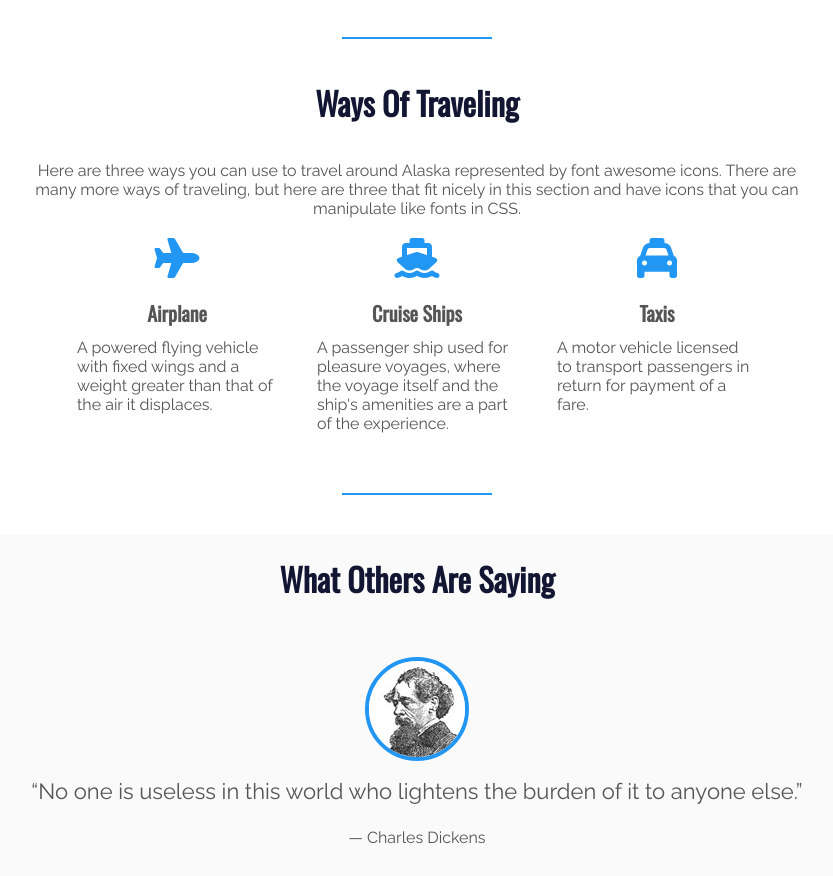
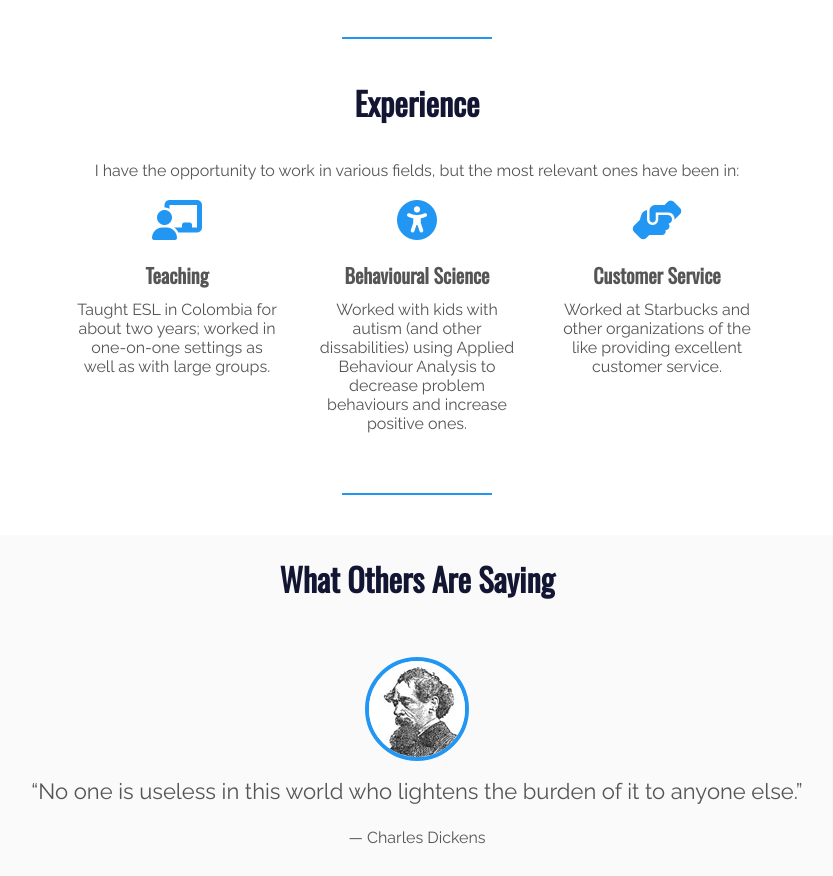
Before and after one commit to OneHoax/galflery_portfolio, a plain HTML site: page index.html in a window 1280 px wide. Shown: the part 2108-2984 px from the top of the page, without its empty margins (223-1056 px from the left). Drawn offline with nearby package versions, Linux system fonts and the light colour scheme.

Commit message:
Fixed experience section

```diff
--- a/index.html
+++ b/index.html
@@ -85,33 +85,33 @@
     <!-- ***************************** -->
 
     <div id="getting-around">
-        <h3 class="title">Ways of Traveling</h3>
+        <h3 class="title">Experience</h3>
         <p>
-            Here are three ways you can use to travel around Alaska represented by font awesome icons. There are many
-            more ways of traveling, but here are three that fit nicely in this section and have icons that you can
-            manipulate like fonts in CSS.
+            I have the opportunity to work in various fields, but the most relevant ones have been in:
         </p>
         <ul class="grid">
             <li>
-                <i class="fas fa-plane ico"></i>
-                <h4>Airplane</h4>
+                <i class="fas fa-chalkboard-teacher ico"></i>
+                <h4>Teaching</h4>
                 <p>
-                    A powered flying vehicle with fixed wings and a weight greater than that of the air it displaces.
+                    Taught ESL in Colombia for about two years; worked in one-on-one settings as well as
+                    with large groups.
                 </p>
             </li>
             <li>
-                <i class="fas fa-ship ico"></i>
-                <h4>Cruise Ships</h4>
+                <i class="fas fa-universal-access ico"></i>
+                <h4>Behavioural Science</h4>
                 <p>
-                    A passenger ship used for pleasure voyages, where the voyage itself and the ship's amenities are a
-                    part of the experience.
+                    Worked with kids with autism (and other dissabilities) using Applied Behaviour Analysis
+                    to decrease problem behaviours and increase positive ones.
                 </p>
             </li>
             <li>
-                <i class="fas fa-taxi ico"></i>
-                <h4>Taxis</h4>
+                <i class="fas fa-hands-helping ico"></i>
+                <h4>Customer Service</h4>
                 <p>
-                    A motor vehicle licensed to transport passengers in return for payment of a fare.
+                    Worked at Starbucks and other organizations of the like providing excellent customer
+                    service.
                 </p>
             </li>
         </ul>
--- a/style.css
+++ b/style.css
@@ -310,7 +310,7 @@ GETTING AROUND
 }
 
 #getting-around .grid li p {
-    text-align: left;
+    text-align: center;
     margin: 0;
 }
 
```
